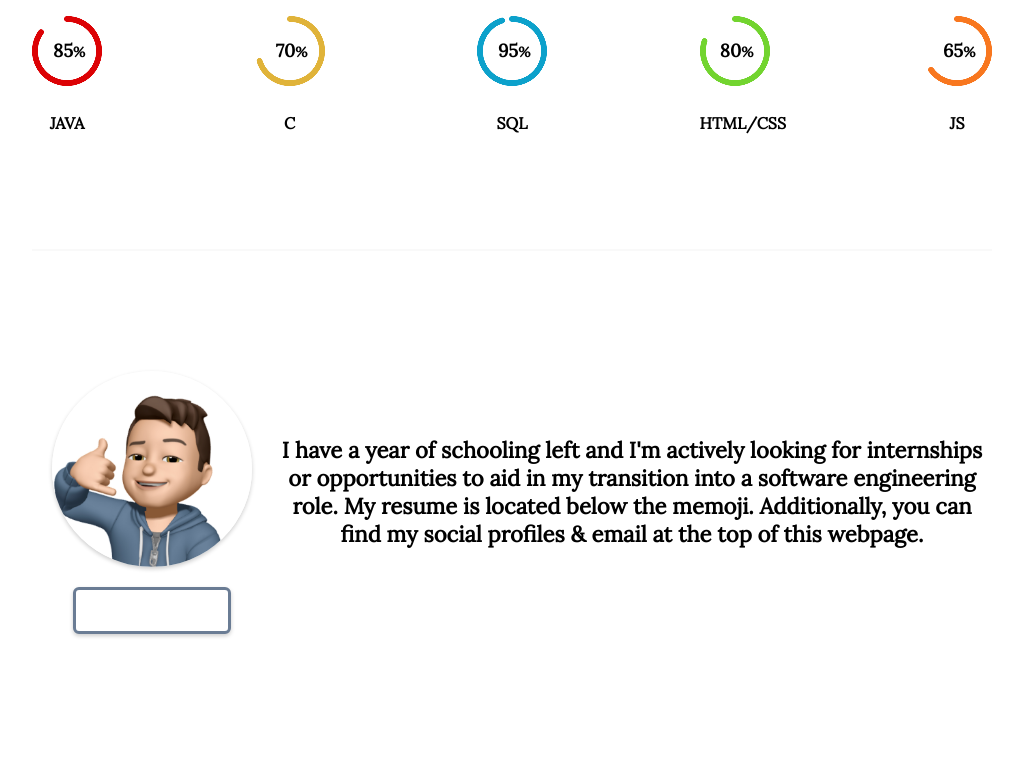
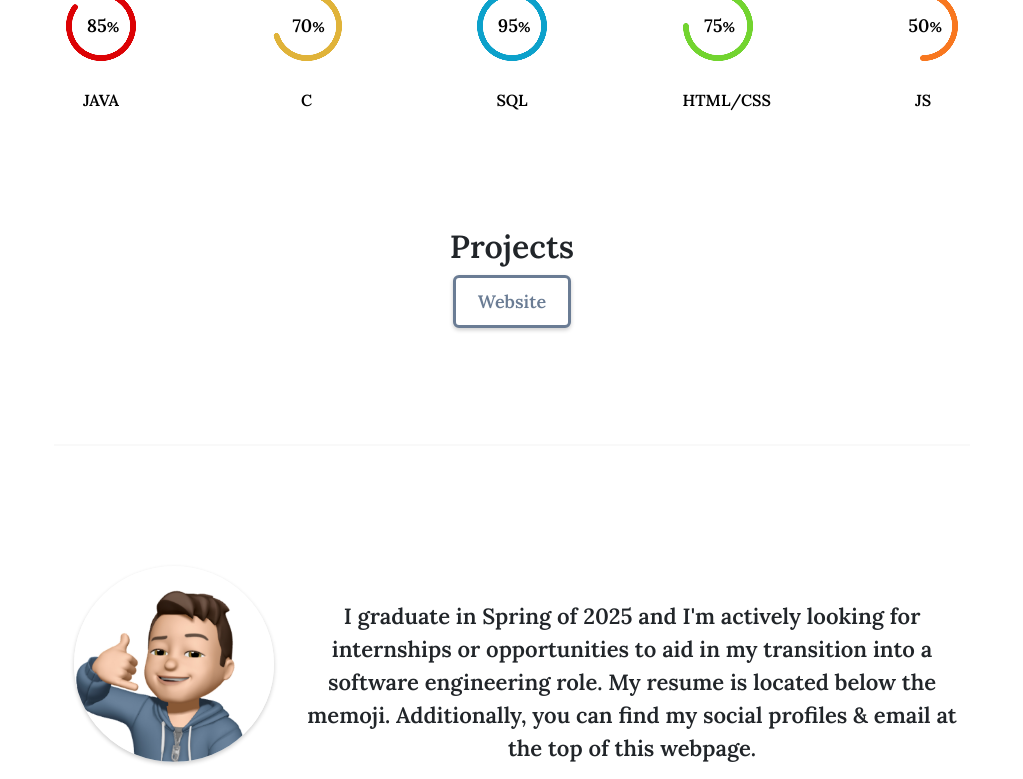
Before and after one commit to codeson2003/codeson2003.github.io, a plain HTML site: page index.html in a window 1280 px wide. Shown: the part 598-1377 px from the top of the page, without its empty margins (128-1151 px from the left). Before the commit the page ends 1340 px from the top, so only its background shows below. Drawn offline with nearby package versions, Linux system fonts and the light colour scheme.

Commit message:
Update index.html

```diff
--- a/index.html
+++ b/index.html
@@ -17,7 +17,7 @@
 
 		<link rel="preconnect" href="https://fonts.googleapis.com">
 		<link rel="preconnect" href="https://fonts.gstatic.com" crossorigin>
-		<link href="https://fonts.googleapis.com/css2?family=Lora&family=Titillium+Web:ital@1&display=swap" rel="stylesheet">
+		<link href="https://fonts.googleapis.com/css2?family=Lora:wght@600&display=swap" rel="stylesheet">
 
 
 		<script src="https://kit.fontawesome.com/7e696a4d47.js" crossorigin="anonymous"></script>
@@ -29,9 +29,10 @@
     <script src="plugins/jquery.appear.min.js"></script>
     <script src="plugins/jquery.easypiechart.min.js"></script>
     <link rel="stylesheet" src="https://cdn.jsdelivr.net/npm/bootstrap@5.3.2/dist/css/bootstrap.min.css">
+    <link href="https://cdn.jsdelivr.net/npm/bootstrap@5.3.2/dist/css/bootstrap.min.css" rel="stylesheet" integrity="sha384-T3c6CoIi6uLrA9TneNEoa7RxnatzjcDSCmG1MXxSR1GAsXEV/Dwwykc2MPK8M2HN" crossorigin="anonymous">
 </head>
-<body>
-
+<body class="omgfont">
+  <script src="https://cdn.jsdelivr.net/npm/bootstrap@5.3.2/dist/js/bootstrap.bundle.min.js" integrity="sha384-C6RzsynM9kWDrMNeT87bh95OGNyZPhcTNXj1NW7RuBCsyN/o0jlpcV8Qyq46cDfL" crossorigin="anonymous"></script>
 
 
 
@@ -41,11 +42,14 @@
       <p class="responsiveFont ">Hello there, my name is Carson Stept. I'm a Computer Science student at
         the University of North Florida, with a passion for technology, possessing a wide range of skills.</p>
     </div>
+
+
+
     <div class="b-skills" >
       <div class="container">
         <h2>Technical Skills</h2>
 
-        <div class="contentContainer" style="justify-content: space-between;flex-direction: row;">
+        <div class="contentContainer" style="flex-direction: row; position: relative; justify-content: space-between;">
           <div class="skill-item center-block">
             <div class="chart-container">
               <div class="chart " data-percent="85" data-bar-color="#dc0205">
@@ -75,8 +79,8 @@
           </div>
           <div class="skill-item center-block">
             <div class="chart-container">
-              <div class="chart " data-percent="80" data-bar-color="#72d42f">
-                <span class="percent" data-after="%">80</span>
+              <div class="chart " data-percent="75" data-bar-color="#72d42f">
+                <span class="percent" data-after="%">75</span>
               </div>
             </div>
 
@@ -84,8 +88,8 @@
           </div>
           <div class="skill-item center-block">
             <div class="chart-container">
-              <div class="chart " data-percent="65" data-bar-color="#f8771f">
-                <span class="percent" data-after="%">65</span>
+              <div class="chart " data-percent="50" data-bar-color="#f8771f">
+                <span class="percent" data-after="%">50</span>
               </div>
             </div>
 
@@ -95,14 +99,37 @@
         </div>
       </div>
     </div>
+
+
+
+    <div class="contentContainer buttonContainer" style="padding-bottom: 100px;">
+      <h2>Projects</h2>
+      <p class="d-inline-flex gap-1">
+
+        <button class="downloadbtn btnTextColor" type="button" data-bs-toggle="collapse" data-bs-target="#collapseExample" aria-expanded="false" aria-controls="collapseExample">
+          Website
+        </button>
+      </p>
+      <div class="collapse" id="collapseExample">
+        <div class="card card-body">
+          <p>My personal portfolio page. Made with HTML, CSS, JavaScript, Font Awesome and Bootstrap</p>
+          <button class="downloadbtn buttonContainer btnTextColor" style="width: 50px; height: auto; font-size: 10px; justify-content: center; text-align: center;" type="button" data-bs-toggle="collapse" data-bs-target="#collapseExample" aria-expanded="false" aria-controls="collapseExample" onclick="openGitHubCode()">
+            Code
+          </button>
+        </div>
+      </div>
+    </div>
+
+
+
     <div class="contentContainer" style="border-top: 2px solid #f9f9f9; padding-top: 100px;">
       <span class = "buttonContainer">
         <img src="image1.jpeg" class = "circleimg right">
-        <button title="Check out my resume!" onclick="openResume()" class="downloadbtn">Resume PDF</button>
+        <button title="Check out my resume!" onclick="openResume()" class="downloadbtn btnTextColor">Resume PDF</button>
 
       </span>
       <span class="responsiveFont ">
-        <p>I have  a year of schooling left and I'm actively looking for internships or opportunities
+        <p>I graduate in Spring of 2025 and I'm actively looking for internships or opportunities
             to aid in my transition into a software engineering role. My resume is located below the memoji.
             Additionally, you can find my social profiles & email at the top of this webpage.
         </p>
```
